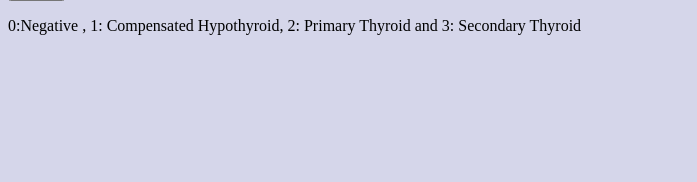
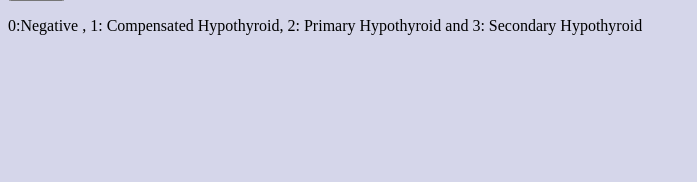
Before and after one commit to hirafahim/Diagnosis_Hypothyroid, a Flask app: page / in a window 1280 px wide. Shown: the part 618-800 px from the top of the page, without its empty margins (0-697 px from the left). Run offline with Flask 2, Linux system fonts and the light colour scheme; parts of the project's set-up code (start-up, migrations or seed data) failed here and were passed over.

Commit message:
Text modified

```diff
--- a/templates/index.html
+++ b/templates/index.html
@@ -48,7 +48,7 @@
 
         <button type="submit" class="btn btn-primary btn-block btn-large">Submit</button></p>
     </form>
-<p>0:Negative , 1: Compensated Hypothyroid, 2: Primary Thyroid and 3: Secondary Thyroid</p>
+<p>0:Negative , 1: Compensated Hypothyroid, 2: Primary Hypothyroid and 3: Secondary Hypothyroid</p>
    <h4 style="color:Black;">
    {{prediction_text }} </h4>
 
```
